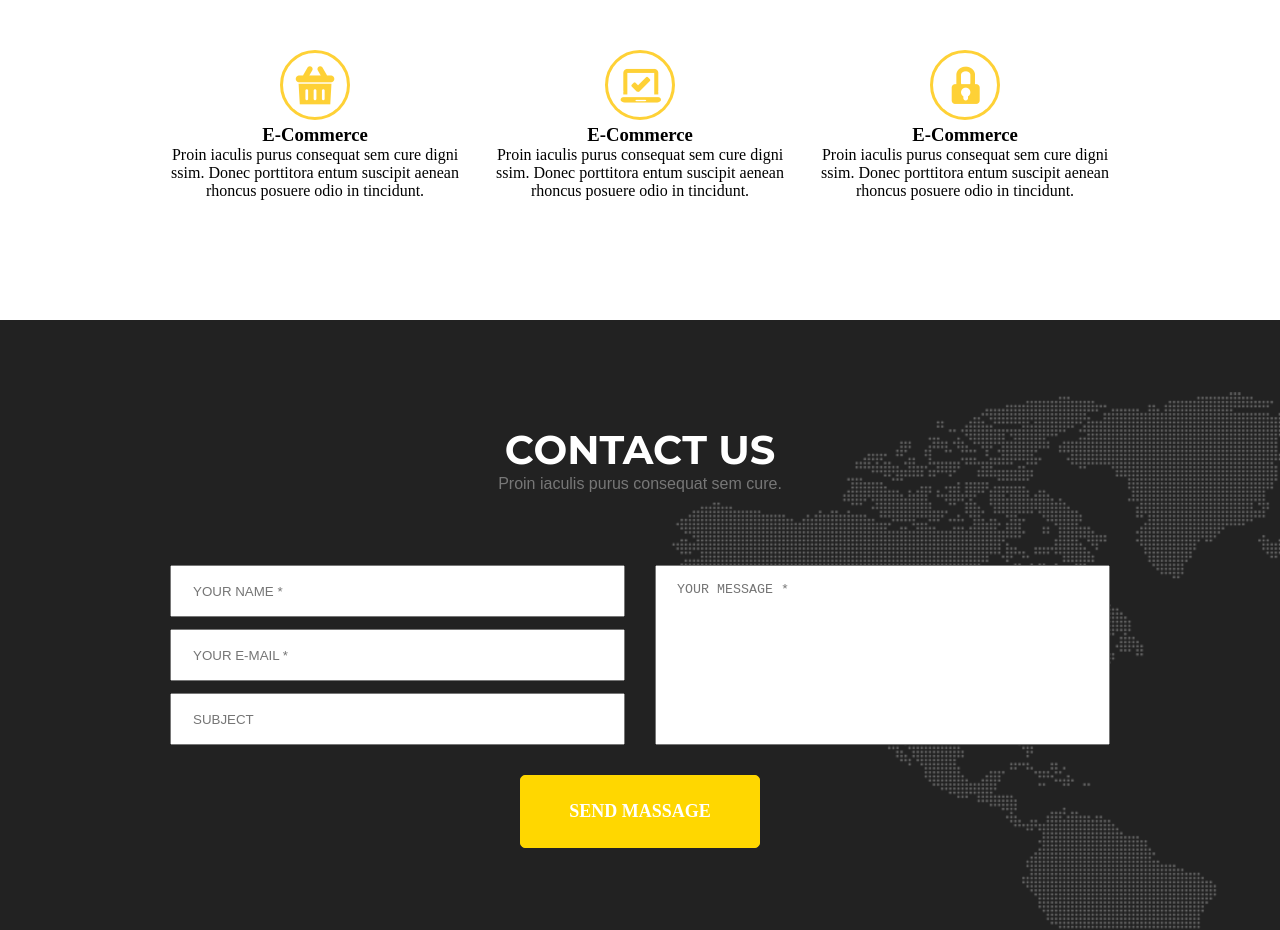
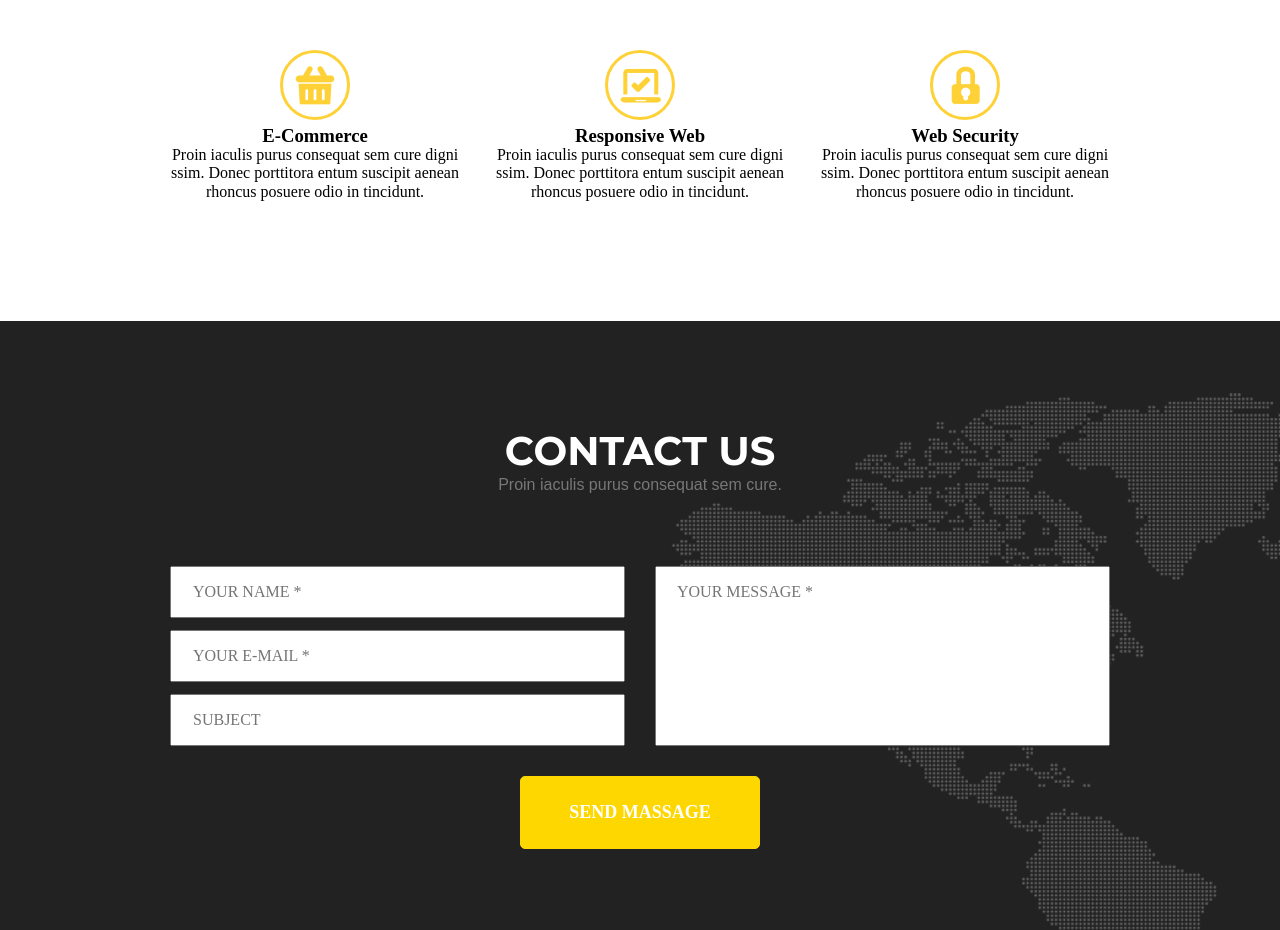
Before and after one commit to v8kuzma/GoIt-fe-cours, a plain HTML site: page module-7/index.html in a window 1280 px wide. Shown: the part 400-1330 px from the top of the page. Drawn offline with Linux system fonts and the light colour scheme; files whose address does not match are found by name.

Commit message:
changes_1_html

```diff
--- a/module-7/index.html
+++ b/module-7/index.html
@@ -5,7 +5,7 @@
     <meta charset="UTF-8">
     <meta name="viewport" content="width=device-width, initial-scale=1.0">
     <meta http-equiv="X-UA-Compatible" content="ie=edge">
-    <link rel="stylesheet" href="./css/reset.css">
+    <link rel="stylesheet" href="./css/normalize.css">
     <link rel="stylesheet" href="./css/style.css">
     <title>Module 07</title>
 </head>
@@ -41,14 +41,14 @@
             </div>
             <div class="cards-item">
                 <div class="card-image icon-2"></div>
-                <h3>E-Commerce</h3>
+                <h3>Responsive Web</h3>
                 <p>Proin iaculis purus consequat sem cure
                  digni ssim. Donec porttitora entum suscipit
                 aenean rhoncus posuere odio in tincidunt.</p>
             </div>
             <div class="cards-item">
                 <div class="card-image icon-3"></div>
-                <h3>E-Commerce</h3>
+                <h3>Web Security</h3>
                 <p>Proin iaculis purus consequat sem cure
                 digni ssim. Donec porttitora entum suscipit
                 aenean rhoncus posuere odio in tincidunt.</p>
@@ -69,7 +69,7 @@
                 <div class="input-area">
                     <input class="input ia-input" type="text" name="name"  placeholder="your name *" required>
                     <input class="input ia-input" type="email" name="email" placeholder="your e-mail *" required>
-                    <input class="input ia-input" type="subject" name="subject" placeholder="subject">
+                    <input class="input ia-input" type="text" name="subject" placeholder="subject">
                 </div>
                 <textarea name="message" class="input message" placeholder="your message *" required ></textarea>
             </div>
```
